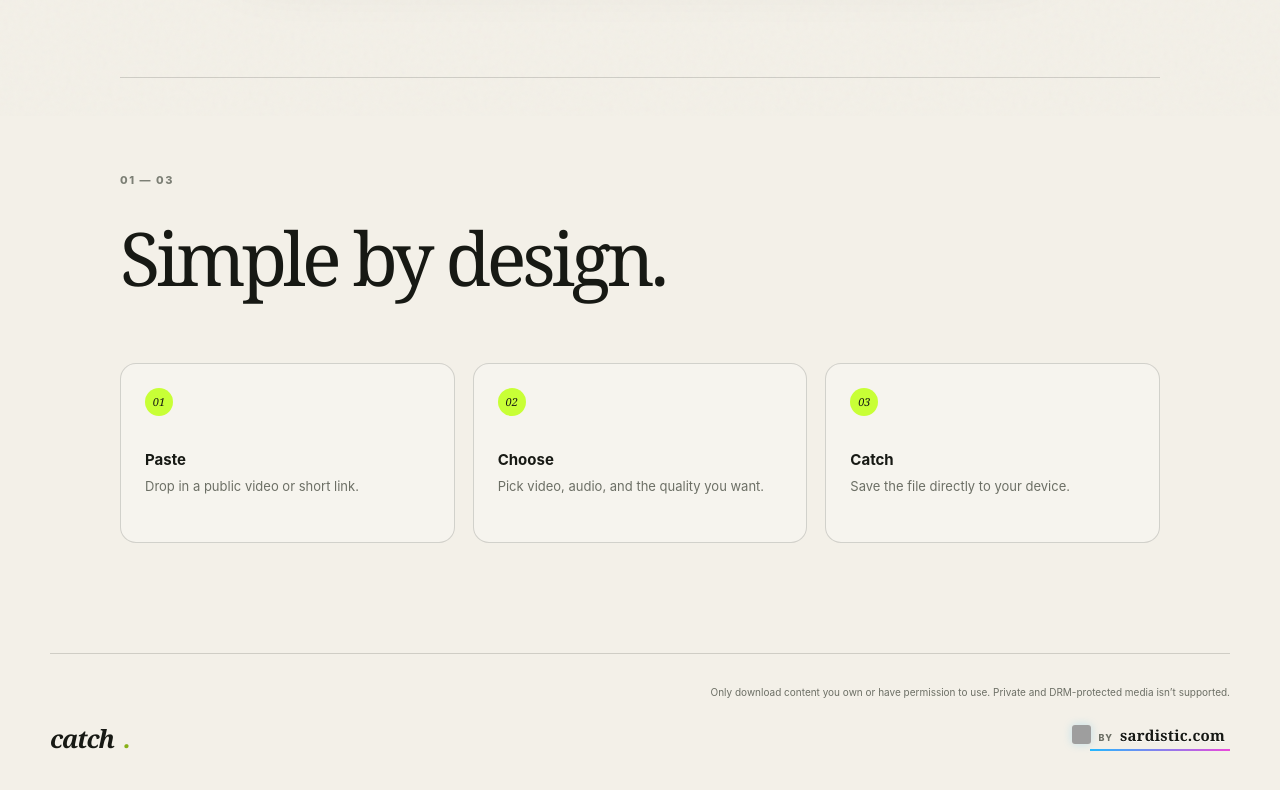
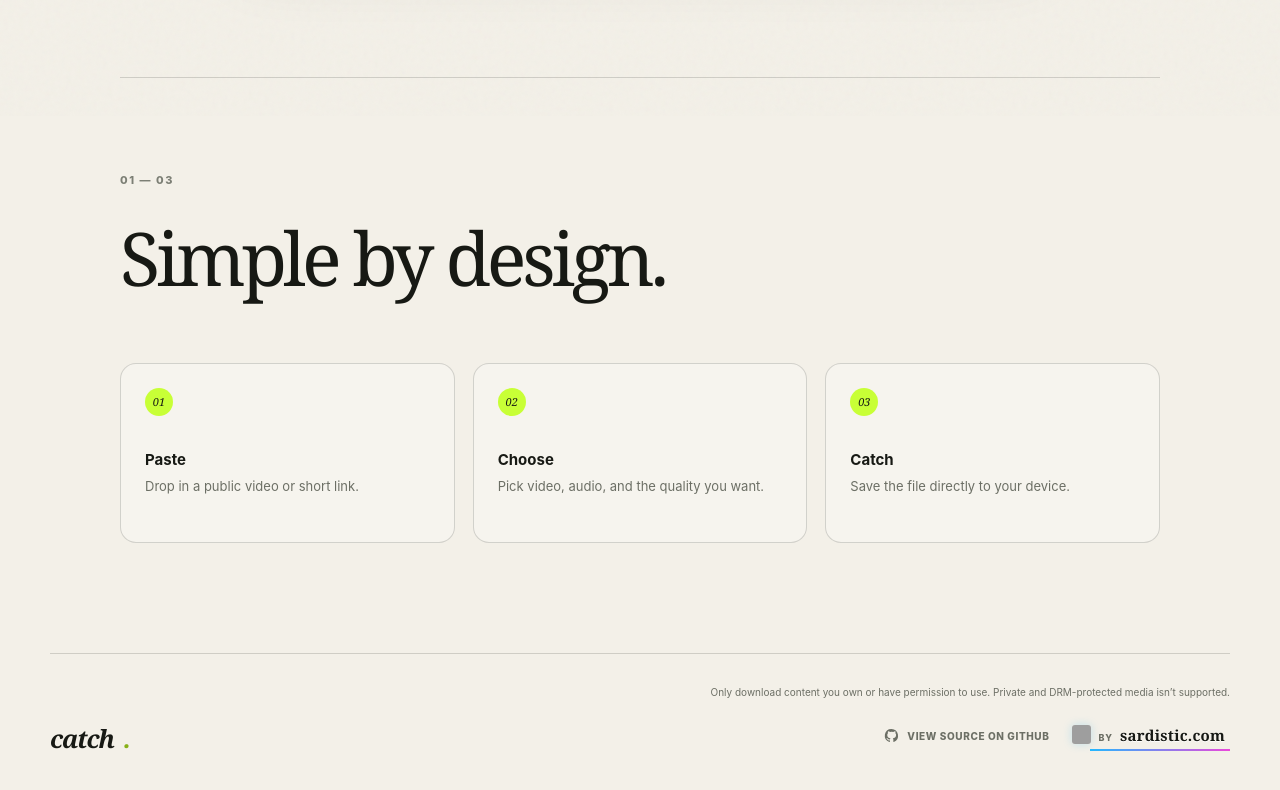
Before and after one commit to sardistic/catch, a website: page public/index.html in a window 1280 px wide. Shown: the part 684-1474 px from the top of the page. Drawn offline with Linux system fonts and the light colour scheme; grey boxes are pictures that could not be loaded.

Commit message:
Link GitHub source from footer

```diff
--- a/public/index.html
+++ b/public/index.html
@@ -6,7 +6,7 @@
     <meta name="description" content="Save public videos from YouTube, X, Instagram, and TikTok." />
     <title>Catch — save the good stuff</title>
     <link rel="icon" href="/favicon.svg" type="image/svg+xml" />
-    <link rel="stylesheet" href="/styles.css?v=2" />
+    <link rel="stylesheet" href="/styles.css?v=3" />
   </head>
   <body>
     <div class="noise" aria-hidden="true"></div>
@@ -96,11 +96,17 @@
       <a class="brand footer-brand" href="/">catch<span>.</span></a>
       <div class="footer-meta">
         <p>Only download content you own or have permission to use. Private and DRM-protected media isn’t supported.</p>
-        <a class="sardistic-credit" href="https://sardistic.com" target="_blank" rel="noopener noreferrer" aria-label="By sardistic.com">
-          <img class="sardistic-logo" src="https://veles.cards/liquid.gif" alt="" aria-hidden="true" />
-          <span class="credit-by">by</span>
-          <span class="credit-name">sardistic.com</span>
-        </a>
+        <div class="footer-links">
+          <a class="github-link" href="https://github.com/sardistic/catch" target="_blank" rel="noopener noreferrer">
+            <svg viewBox="0 0 24 24" aria-hidden="true"><path d="M12 2.7a9.5 9.5 0 0 0-3 18.5c.5.1.7-.2.7-.5v-1.9c-2.8.6-3.4-1.2-3.4-1.2-.5-1.2-1.1-1.5-1.1-1.5-.9-.6.1-.6.1-.6 1 0 1.6 1.1 1.6 1.1.9 1.6 2.4 1.1 3 .8.1-.7.4-1.1.7-1.4-2.3-.3-4.6-1.1-4.6-4.7 0-1 .4-1.9 1-2.6-.1-.3-.4-1.3.1-2.6 0 0 .8-.3 2.7 1a9.3 9.3 0 0 1 4.9 0c1.9-1.3 2.7-1 2.7-1 .5 1.3.2 2.3.1 2.6.7.7 1 1.6 1 2.6 0 3.7-2.4 4.5-4.6 4.7.4.3.7.9.7 1.8v2.7c0 .4.2.6.7.5A9.5 9.5 0 0 0 12 2.7Z" /></svg>
+            <span>View source on GitHub</span>
+          </a>
+          <a class="sardistic-credit" href="https://sardistic.com" target="_blank" rel="noopener noreferrer" aria-label="By sardistic.com">
+            <img class="sardistic-logo" src="https://veles.cards/liquid.gif" alt="" aria-hidden="true" />
+            <span class="credit-by">by</span>
+            <span class="credit-name">sardistic.com</span>
+          </a>
+        </div>
       </div>
     </footer>
 
--- a/public/styles.css
+++ b/public/styles.css
@@ -293,6 +293,33 @@ footer p { max-width: 520px; margin: 0; color: var(--muted); font-size: 10px; li
   gap: 17px;
 }
 
+.footer-links {
+  display: flex;
+  align-items: center;
+  gap: 18px;
+}
+
+.github-link {
+  display: inline-flex;
+  align-items: center;
+  gap: 7px;
+  color: var(--muted);
+  text-decoration: none;
+  font-size: 10px;
+  font-weight: 800;
+  letter-spacing: .06em;
+  text-transform: uppercase;
+  transition: color 160ms ease, transform 160ms ease;
+}
+
+.github-link svg {
+  width: 17px;
+  height: 17px;
+  fill: currentColor;
+}
+
+.github-link:hover { color: var(--ink); transform: translateY(-1px); }
+
 .sardistic-credit {
   position: relative;
   display: inline-flex;
@@ -356,6 +383,7 @@ footer p { max-width: 520px; margin: 0; color: var(--muted); font-size: 10px; li
   footer { align-items: flex-start; flex-direction: column; }
   footer p { text-align: left; }
   .footer-meta { align-items: flex-start; }
+  .footer-links { align-items: flex-start; flex-direction: column-reverse; gap: 8px; }
 }
 
 @media (prefers-reduced-motion: reduce) {
```
